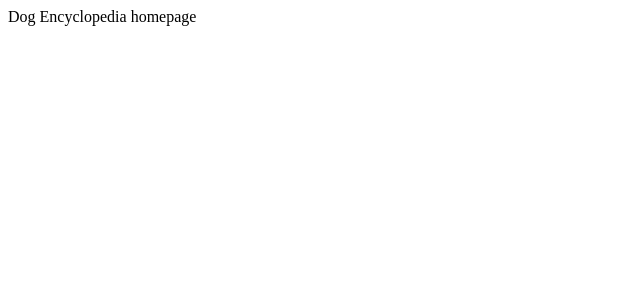
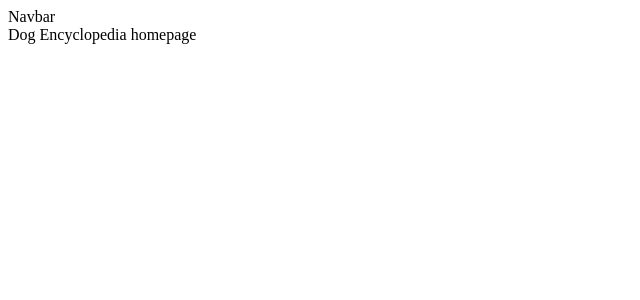
Before and after one commit to miloss98/Dog-Encyclopedia, a React (Vite) app: page / in a window 1280 px wide. Shown: the top 300 px of the page, without its empty margins (0-640 px from the left). Built offline with nearby package versions, Linux system fonts and the light colour scheme.

Commit message:
router added

```diff
--- a/package.json
+++ b/package.json
@@ -9,7 +9,8 @@
   },
   "dependencies": {
     "react": "^17.0.2",
-    "react-dom": "^17.0.2"
+    "react-dom": "^17.0.2",
+    "react-router-dom": "^6.3.0"
   },
   "devDependencies": {
     "@vitejs/plugin-react": "^1.0.7",
--- a/src/App.jsx
+++ b/src/App.jsx
@@ -1,9 +1,23 @@
+import { BrowserRouter, Routes, Route } from "react-router-dom";
+import SharedLayout from "./Components/SharedLayout";
 import Home from "./Pages/Home";
+import About from "./Pages/About";
+import Dog from "./Pages/Dog";
+import Error from "./Pages/Error";
 
 const App = () => {
   return (
-    <div>
-      <Home />
+    <div className="all">
+      <BrowserRouter>
+        <Routes>
+          <Route path="/" element={<SharedLayout />}>
+            <Route index element={<Home />} />
+            <Route path="/about" element={<About />} />
+            <Route path="/dog" element={<Dog />} />
+            <Route path="*" element={<Error />} />
+          </Route>
+        </Routes>
+      </BrowserRouter>
     </div>
   );
 };
--- a/src/Components/Navbar.jsx
+++ b/src/Components/Navbar.jsx
@@ -0,0 +1,7 @@
+import React from "react";
+
+const Navbar = () => {
+  return <div> Navbar</div>;
+};
+
+export default Navbar;
--- /dev/null
+++ b/src/Components/SharedLayout.jsx
@@ -0,0 +1,15 @@
+import React from "react";
+import Navbar from "./Navbar";
+import { Outlet } from "react-router-dom";
+
+const SharedLayout = () => {
+  return (
+    <>
+      {" "}
+      <Navbar />
+      <Outlet />
+    </>
+  );
+};
+
+export default SharedLayout;
```
Also changed, not shown: 1 other file (tests, documents, lock files or other folders).
